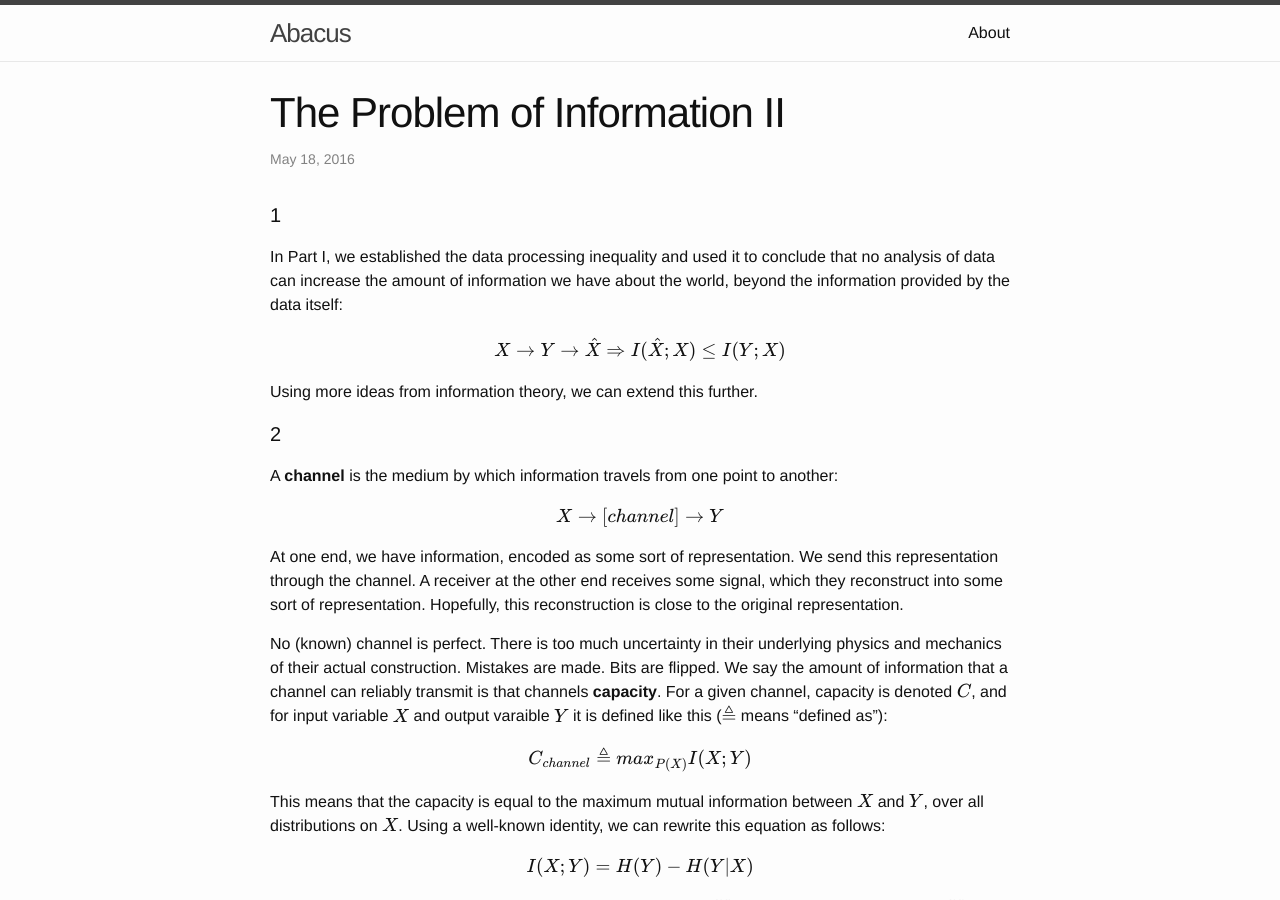
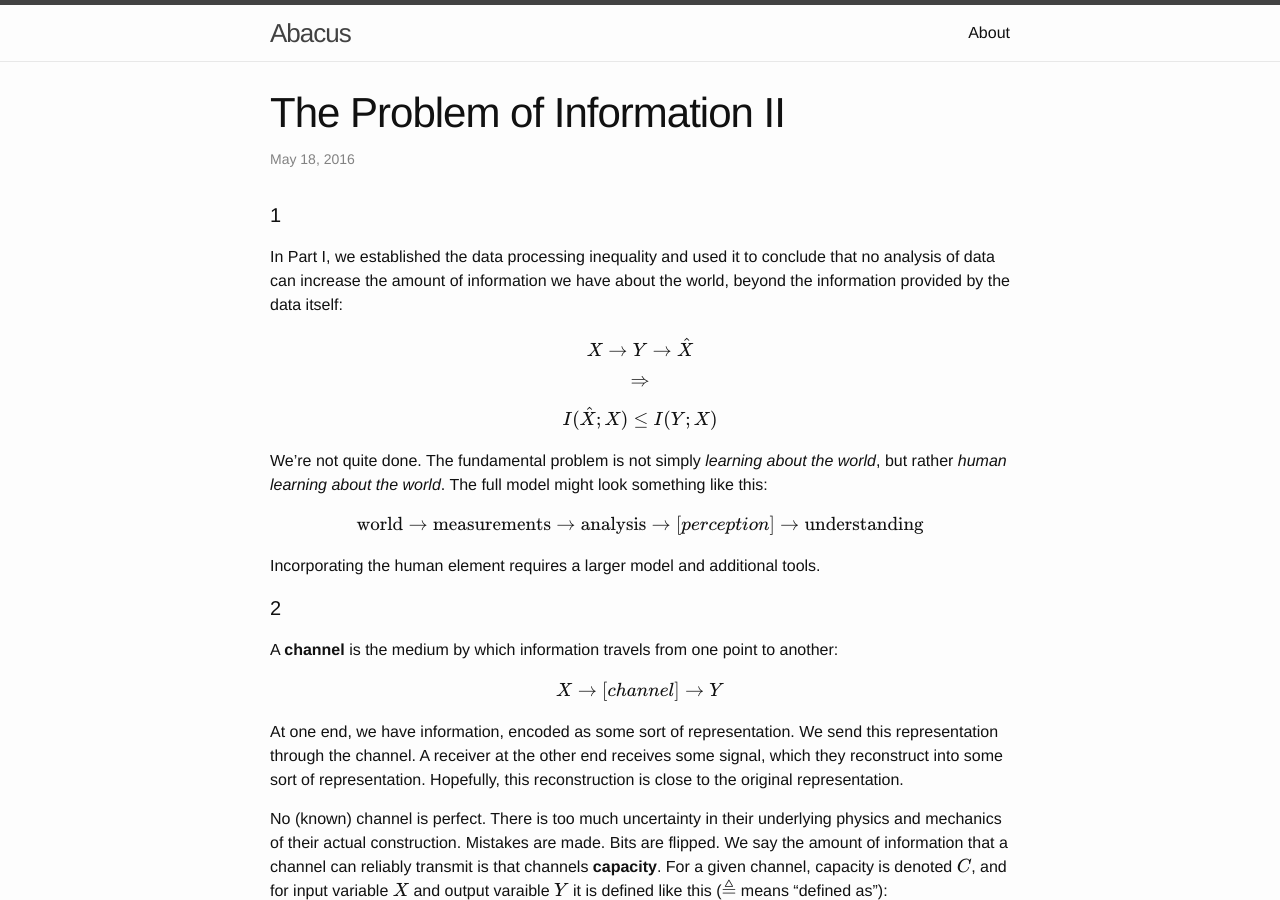
Before and after one commit to kronosapiens/kronosapiens.github.io, a Jekyll site: the page built from _posts/2016-05-18-the-problem-of-information2.md, in a window 1280 px wide and 900 px high. Built offline with Jekyll 4.4.1, drawn with Linux system fonts in a browser that asks for light colours; formulas are drawn with MathJax 3; comment, search, counter and statistics services are not loaded.

Commit message:
edits to intro

```diff
--- a/_posts/2016-05-18-the-problem-of-information2.md
+++ b/_posts/2016-05-18-the-problem-of-information2.md
@@ -14,10 +14,24 @@ tags:
 In Part I, we established the data processing inequality and used it to conclude that no analysis of data can increase the amount of information we have about the world, beyond the information provided by the data itself:
 
 $$
-X \rightarrow Y \rightarrow \hat{X} \Rightarrow I(\hat{X};X) \leq I(Y;X)
+X \rightarrow Y \rightarrow \hat{X}
 $$
 
-Using more ideas from information theory, we can extend this further.
+$$
+\Rightarrow
+$$
+
+$$
+I(\hat{X};X) \leq I(Y;X)
+$$
+
+We're not quite done. The fundamental problem is not simply *learning about the world*, but rather *human learning about the world*. The full model might look something like this:
+
+$$
+\text{world} \rightarrow \text{measurements} \rightarrow \text{analysis} \rightarrow [perception] \rightarrow \text{understanding}
+$$
+
+Incorporating the human element requires a larger model and additional tools.
 
 #### 2
 
```
